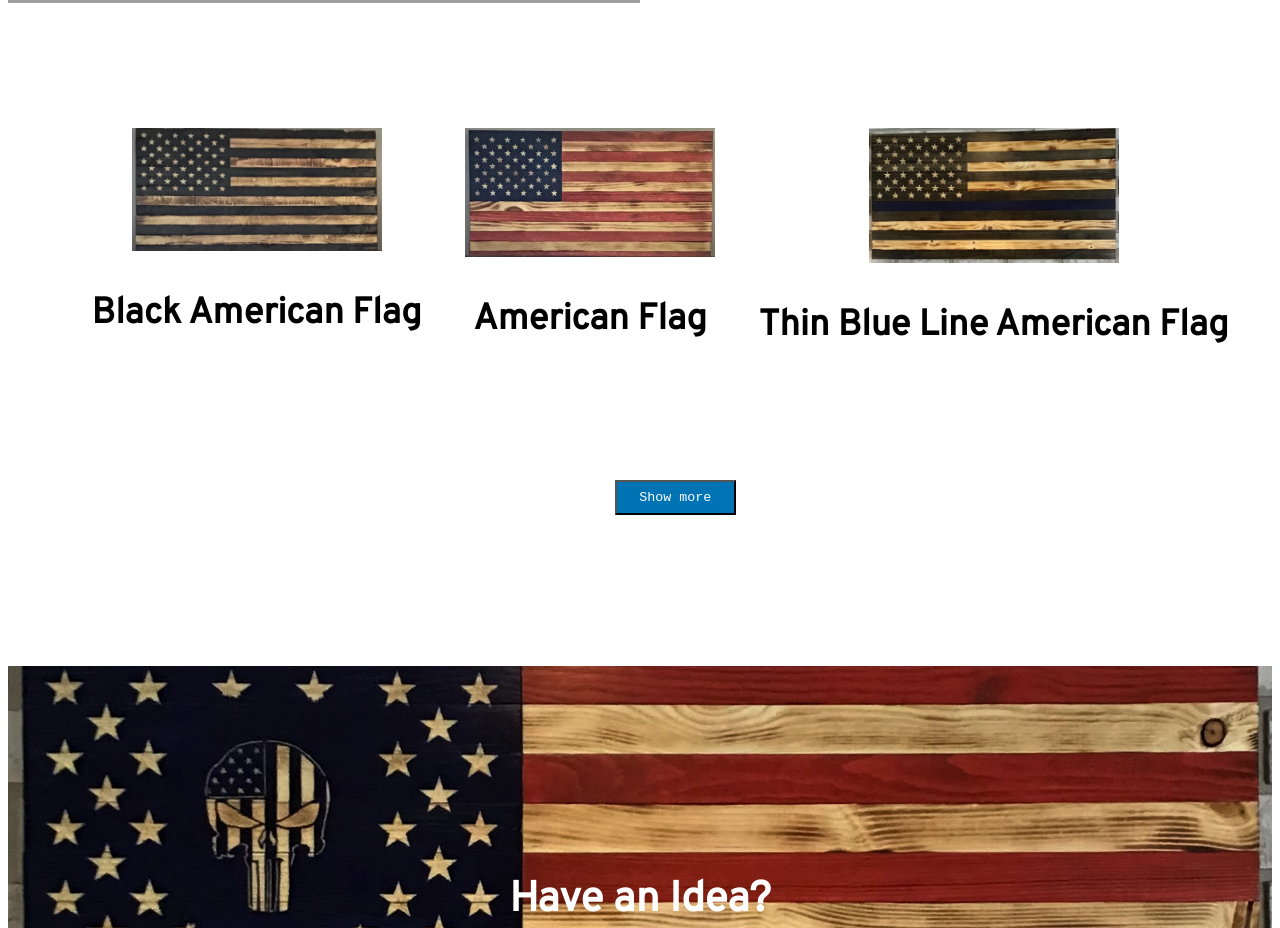
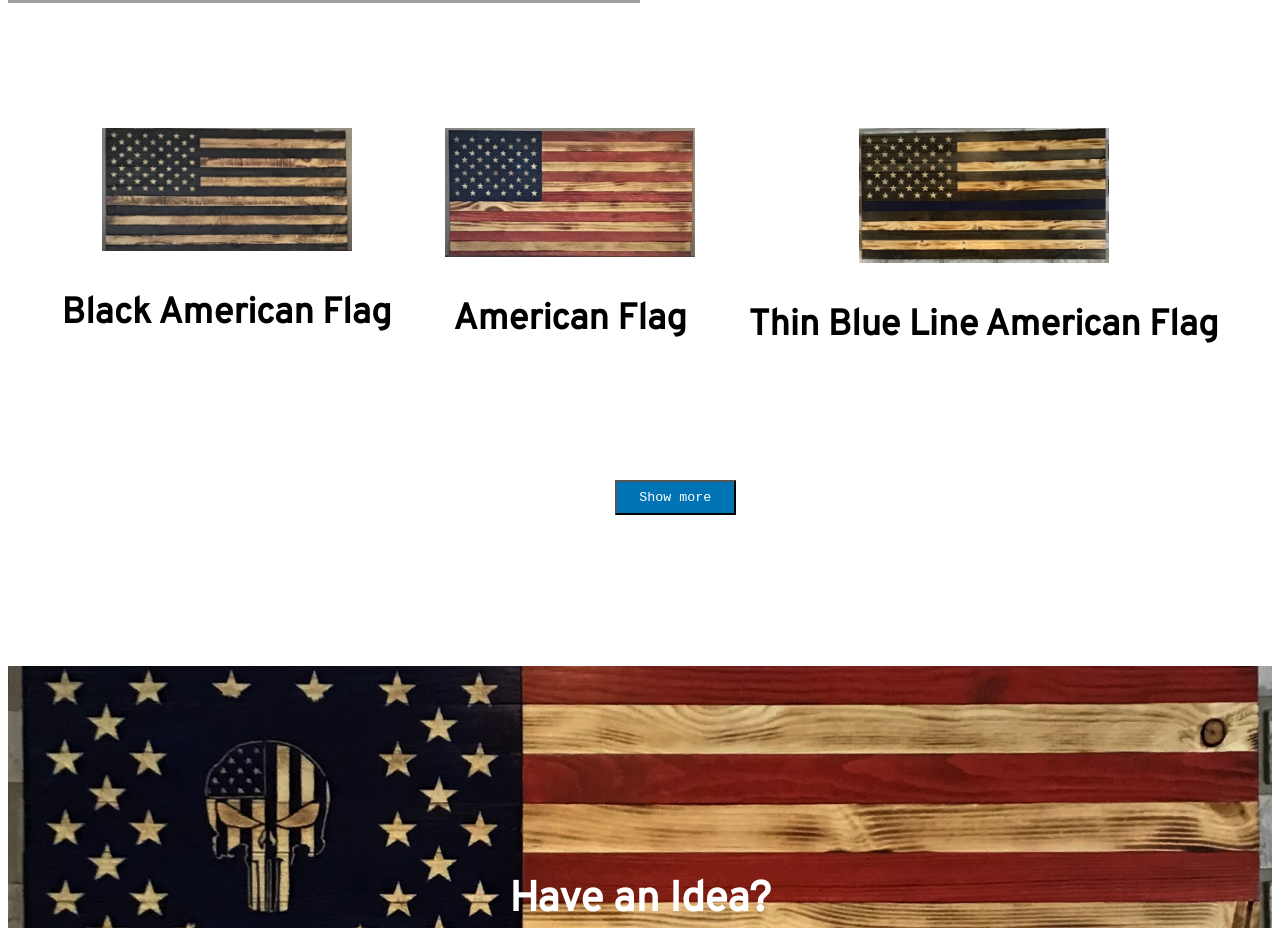
Before and after one commit to TravisExline/flag-company-site, a React (Create React App) app: page / in a window 1280 px wide. Shown: the part 860-1788 px from the top of the page. Built offline with nearby package versions, Linux system fonts and the light colour scheme; grey boxes are pictures that could not be loaded; a web font is replaced by a local one.

Commit message:
css cleaning

```diff
--- a/src/components/FlagDisplay.js
+++ b/src/components/FlagDisplay.js
@@ -43,10 +43,10 @@ class FlagDisplay extends React.Component {
     render() {
         return(
             <div className='flag-display-holder'>
-                <ul className='flag-display-list'>
+                <div className='flag-display-list'>
                     {this.state.flagPhotos.slice(0, this.state.itemsToShow).map((flag, i) =>
                     <div className='landing-flag-display' key={i}><img className="landing-display-photo" src={flag.img} alt='flag'></img> <h3 className="landing-flag-name">{flag.name}</h3></div>)}
-                </ul>
+                </div>
                 <button className='show-btn' onClick={this.showMore}>
                     {this.state.expanded ? (
                         <span>Show less</span>
```
